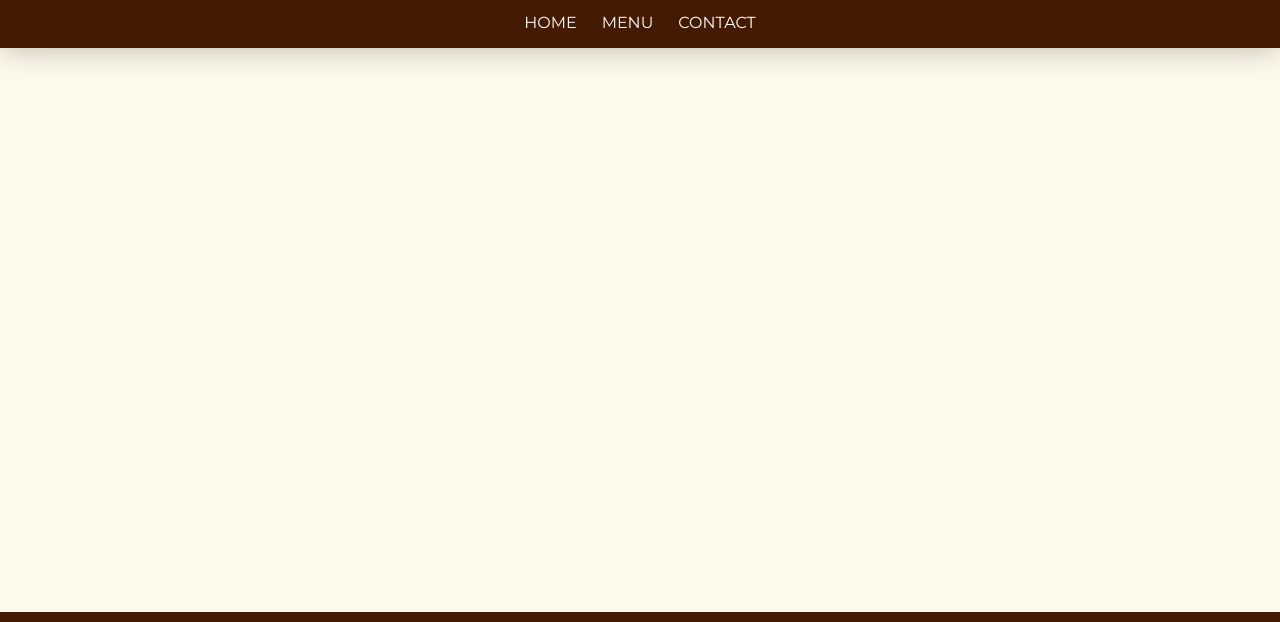
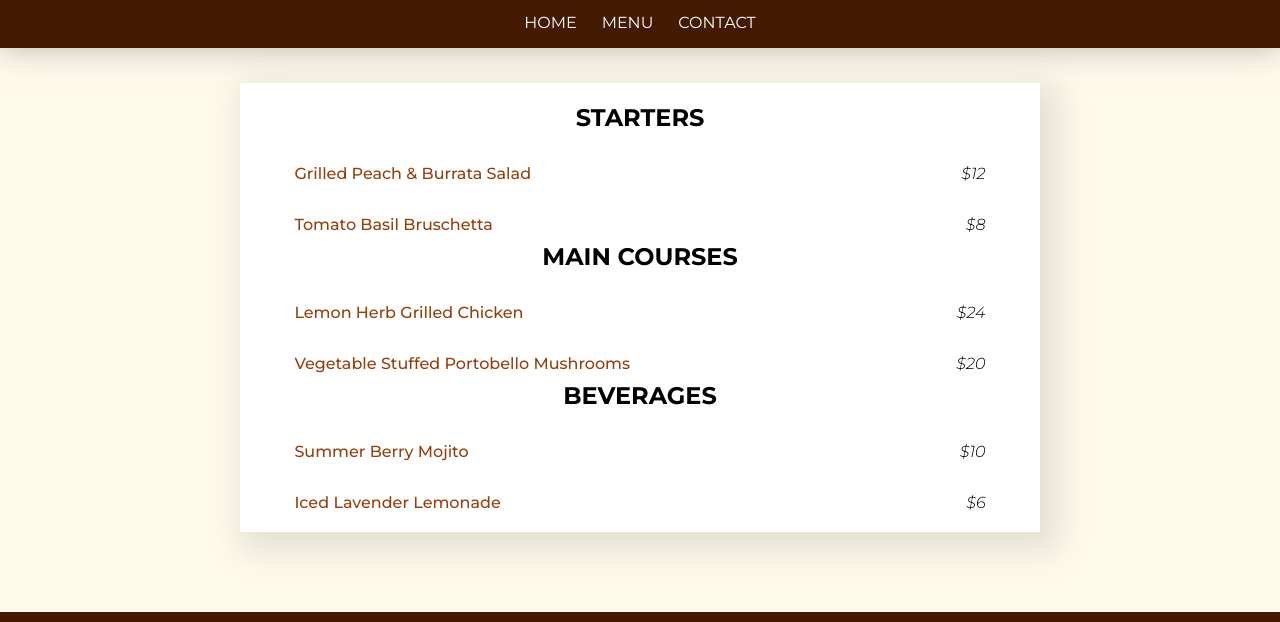
Before and after one commit to LincolnHubbard/restaurant-page, a website built with webpack: page src/index.html in a window 1280 px wide. Shown: the part 71-693 px from the top of the page. Built offline with nearby package versions, Linux system fonts and the light colour scheme.

Commit message:
create mockup and stylings for menu page

```diff
--- a/src/index.html
+++ b/src/index.html
@@ -1,5 +1,6 @@
 <!DOCTYPE html>
 <html lang="en">
+
 <head>
     <meta charset="UTF-8">
     <meta name="viewport" content="width=device-width, initial-scale=1.0">
@@ -7,10 +8,11 @@
     <link rel="stylesheet" href="style.css">
     <script src="index.js" defer></script>
 </head>
+
 <body>
     <header>
 
-    <p id="header-title">SUNSET BISTRO</p>
+        <p id="header-title">SUNSET BISTRO</p>
         <nav>
             <ul>
                 <li id="home">HOME</li>
@@ -20,7 +22,42 @@
         </nav>
     </header>
     <div id="content">
-
+        <div id="menu-container">
+            <div class="menu-section">
+                <h2>STARTERS</h2>
+                <div class="menu-item">
+                    <p>Grilled Peach & Burrata Salad
+                    </p>
+                    <span id="price">$12</span>
+                </div>
+                <div class="menu-item">
+                    <p>Tomato Basil Bruschetta</p>
+                    <span id="price">$8</span>
+                </div>
+            </div>
+            <div class="menu-section">
+                <h2>MAIN COURSES</h2>
+                <div class="menu-item">
+                    <p>Lemon Herb Grilled Chicken</p>
+                    <span id="price">$24</span>
+                </div>
+                <div class="menu-item">
+                    <p>Vegetable Stuffed Portobello Mushrooms</p>
+                    <span id="price">$20</span>
+                </div>
+            </div>
+            <div class="menu-section">
+                <h2>BEVERAGES</h2>
+                <div class="menu-item">
+                    <p>Summer Berry Mojito</p>
+                    <span id="price">$10</span>
+                </div>
+                <div class="menu-item">
+                    <p>Iced Lavender Lemonade</p>
+                    <span id="price">$6</span>
+                </div>
+            </div>
+        </div>
     </div>
     <footer>
         <div id="footer-address">
@@ -33,7 +70,7 @@
                 <p class="footer-title">HOURS</p>
                 <ul>
                     <li><strong>Wed - Sun</strong>: 11AM - 3PM</li>
-                    <li>Mon - Tue:<strong>  CLOSED</strong></li>
+                    <li>Mon - Tue:<strong> CLOSED</strong></li>
                 </ul>
             </div>
             <div id="follow">
@@ -46,9 +83,10 @@
         </div>
     </footer>
 </body>
+
 </html>
 
-        <!-- <h1>SAVOR EVERY SUNSET</h1>
+<!-- <h1>SAVOR EVERY SUNSET</h1>
         <p>Exquisite dining, seasonal flavors, and expectional service.</p>
         <p id="address">1234 SE Elm Street</p>
         <div class="order-now">
--- a/src/style.css
+++ b/src/style.css
@@ -6,6 +6,7 @@
     padding: 0;
     --header-color: #b45309;
     --footer-color: #451a03;
+    --menu-item-color: #92400e;
 }
 
 body, html{
@@ -148,9 +149,44 @@ footer ul{
     gap: 50px;
 }
 
-/*
-#follow{
+/* MENU CONTENT */
+#menu-container{
+    background-color: white;
+    width: 60%;
+    box-shadow: 10px 10px 30px 10px rgba(122, 121, 121, 0.205);
+    display: flex;
+    flex-direction: column;
+    align-items: center;
+    justify-content: space-around;
+    height: 100%;
+    margin-bottom: 5rem;
+    padding: 1rem;
+}
+
+.menu-section{
+    display: flex;
+    flex-direction: column;
+    gap: 2rem;
+    width: 90%;
+}
+
+.menu-section h2{
+    align-self: center;
+}
+
+.menu-item{
+    display: flex;
+    justify-content: space-between;
+    justify-self: flex-start;
+}
+
+.menu-item p{
+    font-weight: 500;
+    color: var(--menu-item-color)
+}
+
+#price{
+    justify-self: end;
+    font-weight: 300;
     font-style: italic;
-    margin-bottom: 5px;
-    font-size: .8rem;
-} */
+}
```
